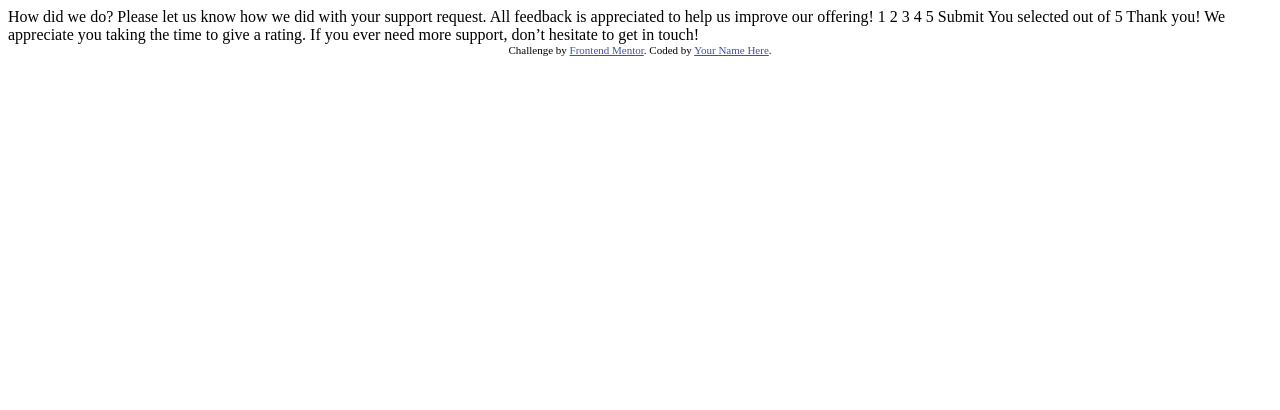
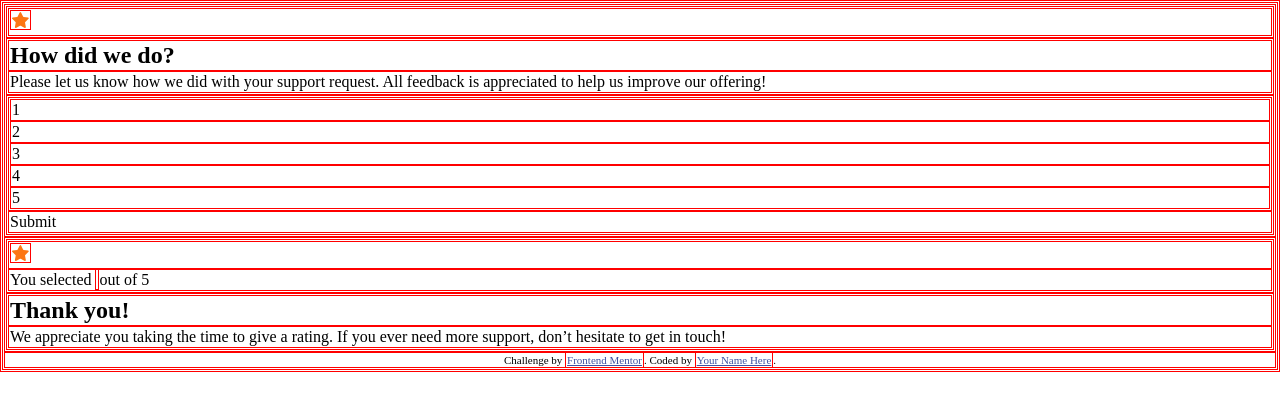
Before and after one commit to singhyuvraj97/interactive-rating-component, a plain HTML site: page index.html in a window 1280 px wide. Drawn offline with Linux system fonts and the light colour scheme.

Commit message:
structure of webpage added with script file

```diff
--- a/index.html
+++ b/index.html
@@ -1,49 +1,80 @@
 <!DOCTYPE html>
 <html lang="en">
   <head>
-  <meta charset="UTF-8">
-  <meta name="viewport" content="width=device-width, initial-scale=1.0"> <!-- displays site properly based on user's device -->
+    <meta charset="UTF-8" />
+    <meta name="viewport" content="width=device-width, initial-scale=1.0" />
+    <!-- displays site properly based on user's device -->
 
-  <link rel="icon" type="image/png" sizes="32x32" href="./images/favicon-32x32.png">
+    <link
+      rel="icon"
+      type="image/png"
+      sizes="32x32"
+      href="./images/favicon-32x32.png"
+    />
+
+    <link rel="stylesheet" type="text/css" href="./st.css" />
 
     <title>Frontend Mentor | Interactive rating component</title>
 
     <!-- Feel free to remove these styles or customise in your own stylesheet 👍 -->
     <style>
-    .attribution { font-size: 11px; text-align: center; }
-    .attribution a { color: hsl(228, 45%, 44%); }
+      .attribution {
+        font-size: 11px;
+        text-align: center;
+      }
+      .attribution a {
+        color: hsl(228, 45%, 44%);
+      }
     </style>
   </head>
   <body>
 
-  <!-- Rating state start -->
+    <!--Before rating selected-->
+    <main class="ratingCard">
+      <header>
+        <div class="iconCont"><img src="./images/icon-star.svg" /></div>
+      </header>
+      <section>
+        <h1>How did we do?</h1>
+        <p>
+          Please let us know how we did with your support request. All feedback
+          is appreciated to help us improve our offering!
+        </p>
+      </section>
+      <footer>
+        <ul>
+          <li>1</li>
+          <li>2</li>
+          <li>3</li>
+          <li>4</li>
+          <li>5</li>
+        </ul>
+        <p>Submit</p>
+      </footer>
+    </main>
 
-  How did we do?
-
-  Please let us know how we did with your support request. All feedback is appreciated
-  to help us improve our offering!
-
-  1 2 3 4 5
-
-  Submit
-
-  <!-- Rating state end -->
-
-  <!-- Thank you state start -->
-
-  You selected <!-- Add rating here --> out of 5
-
-  Thank you!
-
-  We appreciate you taking the time to give a rating. If you ever need more support,
-  don’t hesitate to get in touch!
-
-  <!-- Thank you state end -->
+    <!-- After rating selected -->
+    <main class="ratingCardHover">
+      <header>
+        <div class="iconCont"><img src="./images/icon-star.svg" /></div>
+        <p>You selected <span id="ratingSelected"></span> out of 5</p>
+      </header>
+      <section>
+        <h1>Thank you!</h1>
+        <p>
+          We appreciate you taking the time to give a rating. If you ever need
+          more support, don’t hesitate to get in touch!
+        </p>
+      </section>
+    </main>
 
 
     <div class="attribution">
-    Challenge by <a href="https://www.frontendmentor.io?ref=challenge" target="_blank">Frontend Mentor</a>.
-    Coded by <a href="#">Your Name Here</a>.
+      Challenge by
+      <a href="https://www.frontendmentor.io?ref=challenge" target="_blank"
+        >Frontend Mentor</a
+      >. Coded by <a href="#">Your Name Here</a>.
     </div>
+    <script src="./app.js"></script>
   </body>
 </html>
--- a/st.css
+++ b/st.css
@@ -0,0 +1,6 @@
+*{
+  margin: 0px;
+  padding: 1px;
+  box-sizing: border-box;
+  border: 1px solid red;
+}
```
Also changed, not shown: app.js (added). Lines whose indentation alone changed are shown as unchanged.
